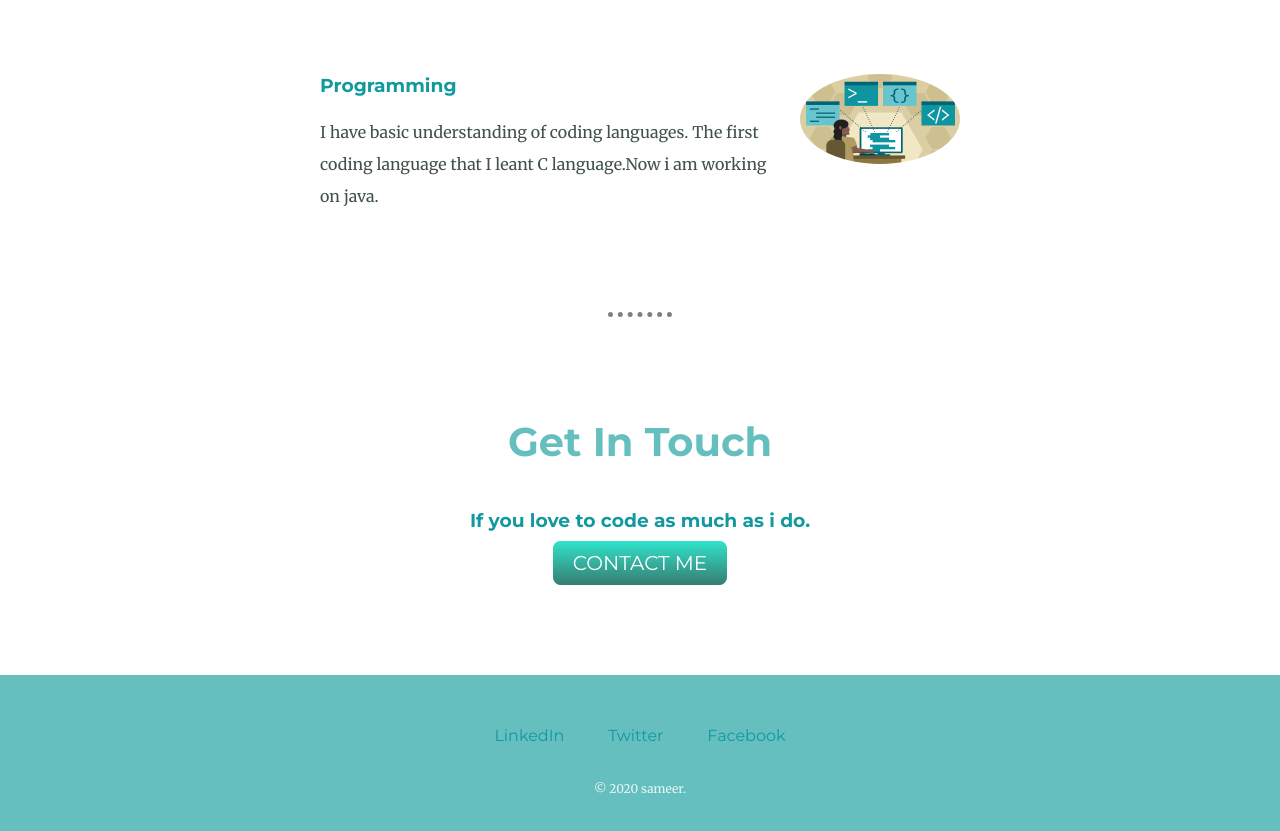
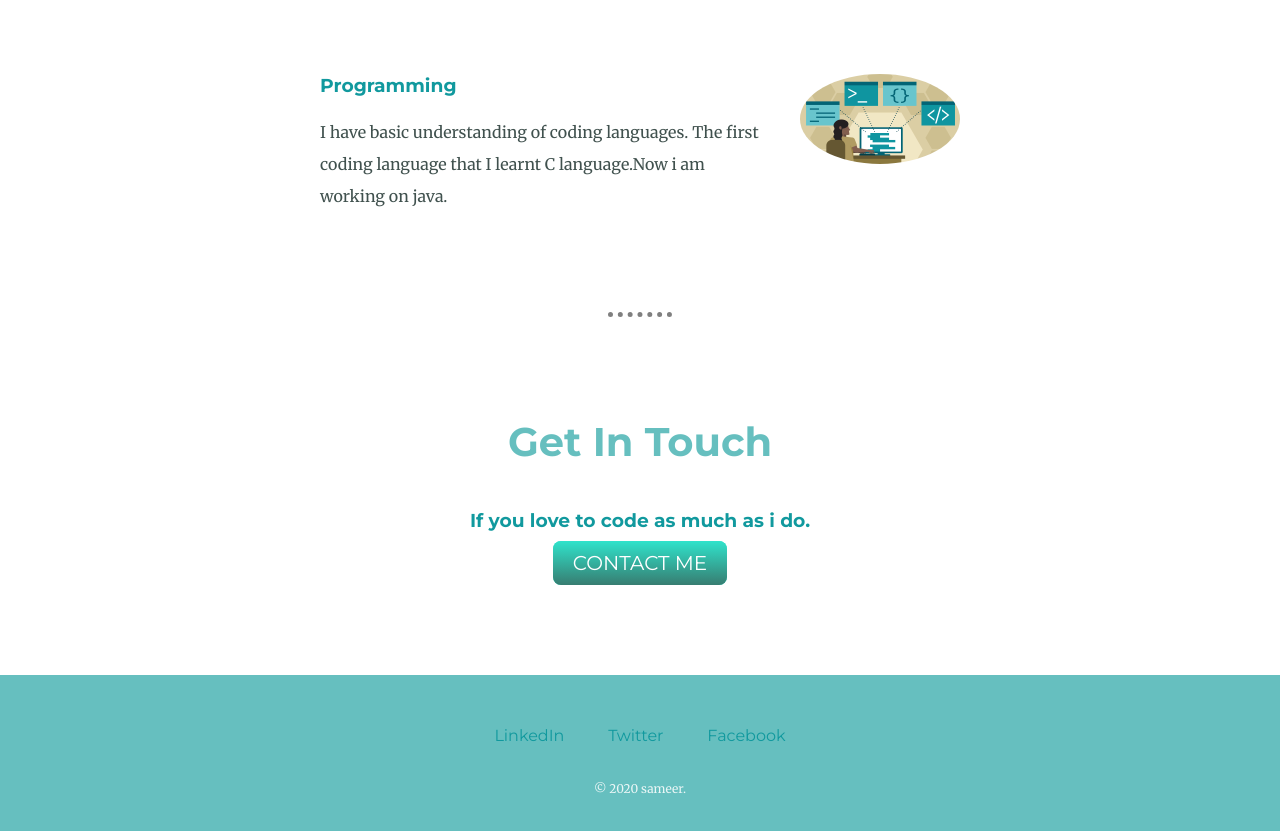
Before and after one commit to Sameernasa/MySite, a plain HTML site: page index.html in a window 1280 px wide. Shown: the part 1757-2588 px from the top of the page. Drawn offline with Linux system fonts and the light colour scheme.

Commit message:
Update index.html

```diff
--- a/index.html
+++ b/index.html
@@ -36,7 +36,7 @@
       <div class="skill-row">
         <img class="pro_img" src="images/pro.jpeg" alt="">
         <h3>Programming</h3>
-        <p> I have basic understanding of coding languages. The first coding language that I leant C language.Now i am working on java.</p>
+        <p> I have basic understanding of coding languages. The first coding language that I learnt C language.Now i am working on java.</p>
       </div>
     </div>
     <hr>
```
